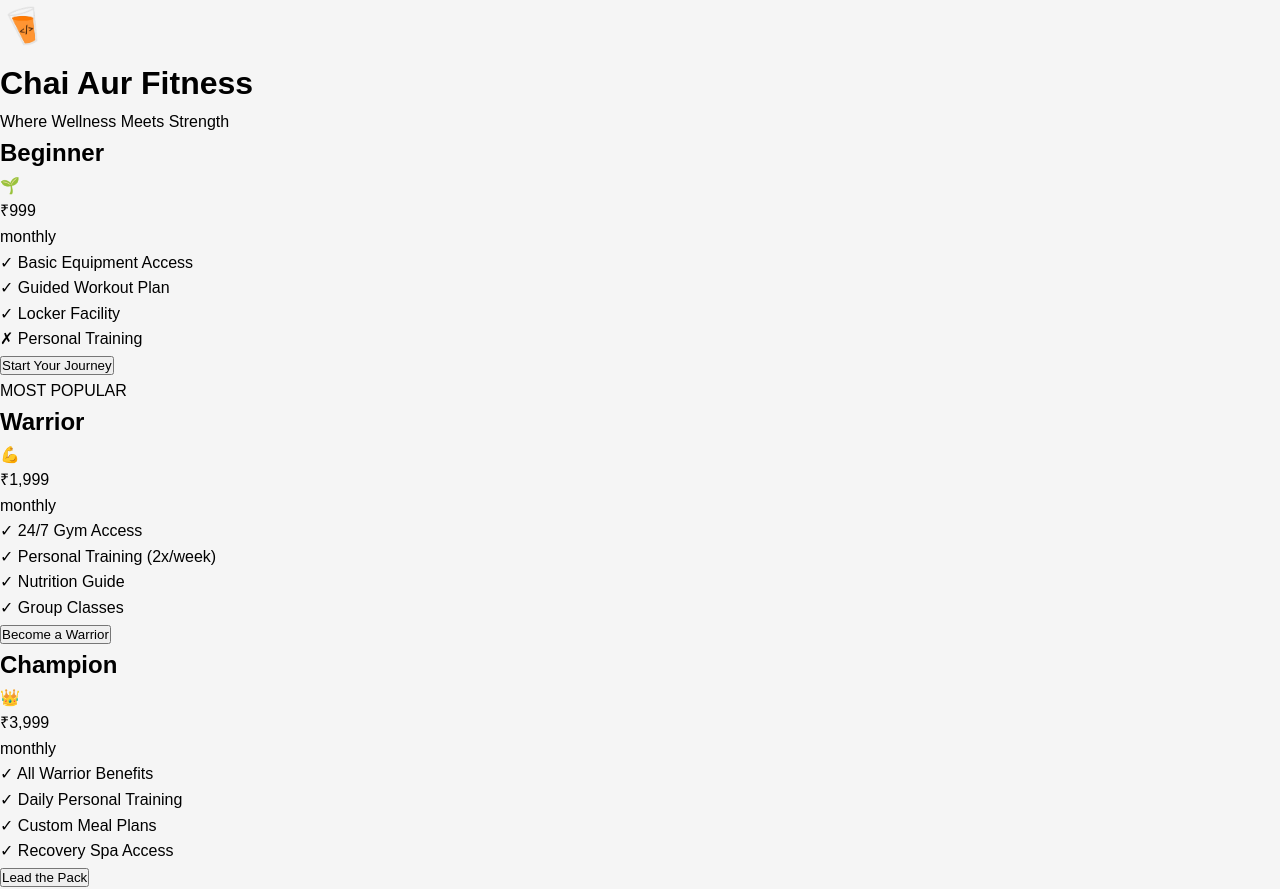
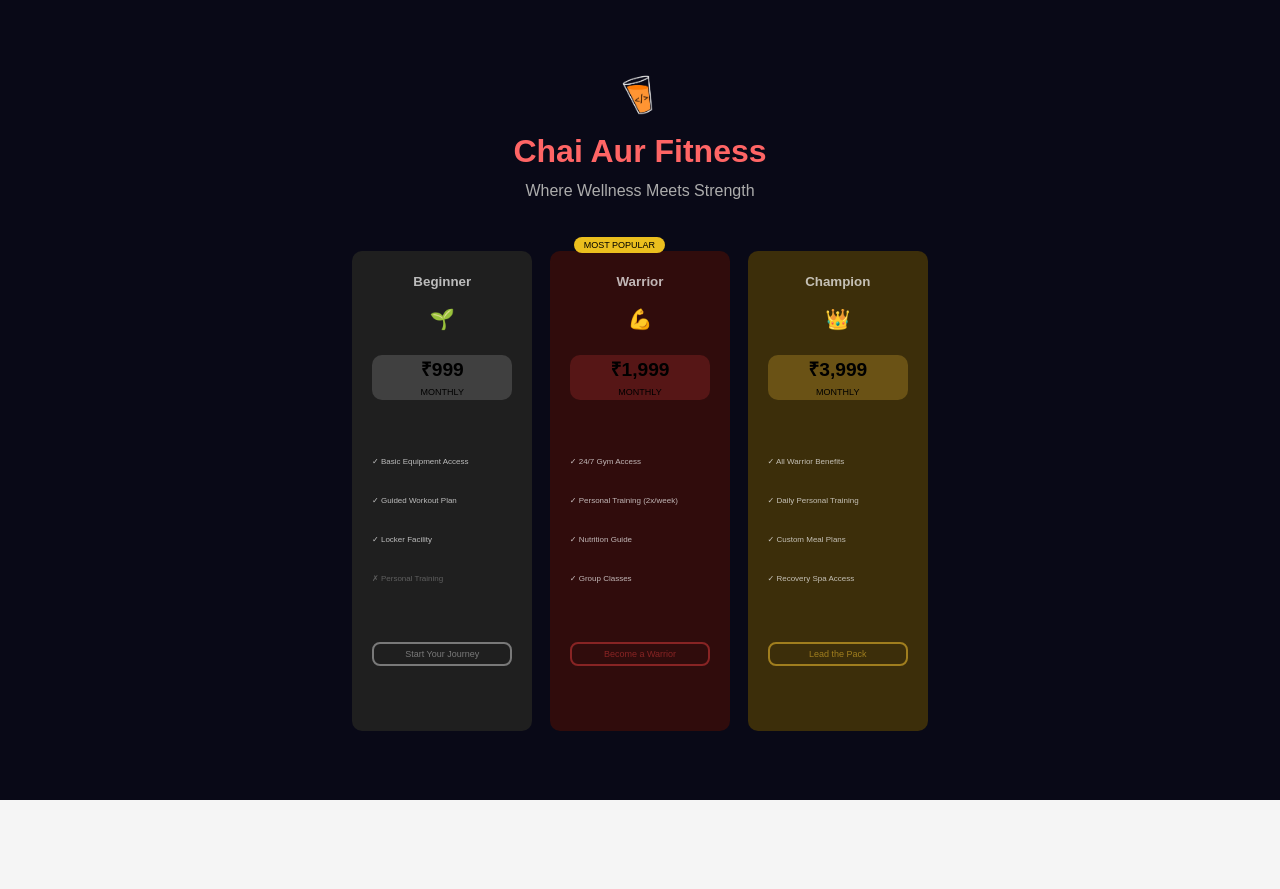
Before and after one commit to PRAJWALMHASKAR/cohort-pricing-table-challenge, a website: page pricing-table-2/index.html in a window 1280 px wide. After the commit the page ends 800 px from the top, so only its background shows below. Drawn offline with Linux system fonts and the light colour scheme.

Commit message:
adv. styles | included calc function

```diff
--- a/pricing-table-2/challenge.css
+++ b/pricing-table-2/challenge.css
@@ -14,70 +14,147 @@ body {
 
 .container {
   /* Add your styles here */
+  display: flex;
+  justify-content: center;
+  align-items: center;
+  flex-direction: column;
+  width: 100vw;
+  height: 100vh;
+  background-color: #090917;
+  gap: 6%;
 }
 
 .header {
   /* Add your styles here */
+  /* background-color: yellowgreen; */
+  text-align: center;
 }
 
 h1 {
   /* Add your styles here */
+  color: #ff6565;
 }
 
 .subtitle {
   /* Add your styles here */
+  color: #acacac;
 }
 
 .pricing-container {
   /* Add your styles here */
+  display: flex;
+  justify-content: center;
+  align-items: center;
+  gap: 3%;
+  /* background-color: darkgoldenrod; */
+  height: 60%;
+  width: 45%;
 }
 
 .pricing-card {
   /* Add your styles here */
+  border: none;
+  padding: 20px;
+  height: 100%;
+  background-color: #1f1f1f;
+  width: 33%;
+  border-radius: 10px;
 }
 
 .pricing-card:hover {
   /* Add your styles here */
 }
 
-.card-header {
+.card-header,
+.price-block {
   /* Add your styles here */
+  text-align: center;
+}
+
+.card-header h2 {
+  font-size: smaller;
+  margin-bottom: 10px;
+  color: rgba(255, 255, 255, 0.7);
 }
 
 .icon {
   /* Add your styles here */
+  font-size: 20px;
+  margin-bottom: 10px;
 }
 
 .popular-tag {
   /* Add your styles here */
+  position: absolute;
+  top: -3%;
+  left: calc((100% - 132.6px) - 0.5*(100% - 132.6px));
+  border: none;
+  border-radius: 10px;
+  font-size: xx-small;
+  padding: 1px 10px;
+  background-color: rgb(235, 191, 30);
 }
 
 .price-block {
   /* Add your styles here */
+  border: none;
+  margin-bottom: 20px;
+  margin-top: 20px;
+  background-color: #5d5d5d8a;
+  border-radius: 10px;
 }
 
 .price {
   /* Add your styles here */
+  font-size: larger;
+  font-weight: bold;
 }
 
 .period {
   /* Add your styles here */
+  text-transform: uppercase;
+  font-size: xx-small !important;
 }
 
 .features {
   /* Add your styles here */
+  list-style-type: none;
+  margin-bottom: 30px;
+  margin-top: 30px;
+  height: 41.5%;
+  display: flex;
+  flex-direction: column;
+  justify-content: space-evenly;
+  color: rgba(255, 255, 255, 0.7);
+  font-weight: 1;
+  /* gap: 10px; */
 }
 
 .features li {
   /* Add your styles here */
+  font-size: 8px;
+
+  /* opacity: 1; */
 }
 
 .features li.disabled {
   /* Add your styles here */
+  opacity: 0.4;
 }
 
 .join-btn {
   /* Add your styles here */
+  display: flex;
+  justify-content: center;
+  align-items: center;
+  /* margin: auto; */
+  background-color: transparent;
+  border: 2px solid #797979;
+  color: #797979;
+  border-radius: 8px;
+  padding: 5px 0;
+  width: 100%;
+  font-size: xx-small;
 }
 
 .join-btn:hover {
@@ -87,10 +164,26 @@ h1 {
 /* Custom Class Modifiers */
 .warrior {
   /* Add your styles here */
+  position: relative;
+  background-color: #300c0c;
+}
+
+.warrior .price-block {
+  background-color: #621919c4;
+}
+
+.warrior .join-btn {
+  border: 2px solid #882424;
+  color: #882424;
 }
 
 .champion {
   /* Add your styles here */
+  background-color: #3c2e0a;
+}
+
+.champion .price-block {
+  background-color: #775e19c5;
 }
 
 .champion .price {
@@ -99,6 +192,8 @@ h1 {
 
 .champion .join-btn {
   /* Add your styles here */
+  border: 2px solid #a07e1e;
+  color: #a07e1e;
 }
 
 .champion .join-btn:hover {
```
Also changed, not shown: pricing-table-2/index.html (+9 -0 lines).
